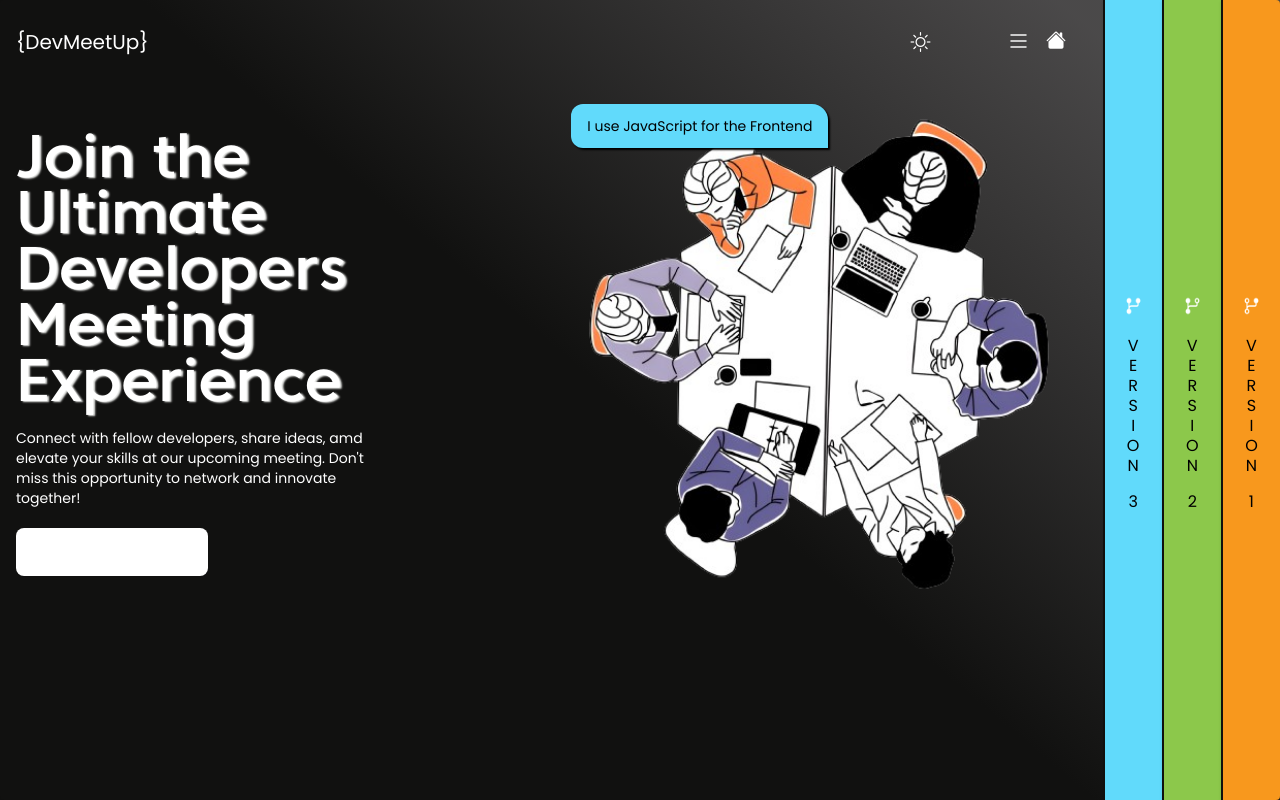
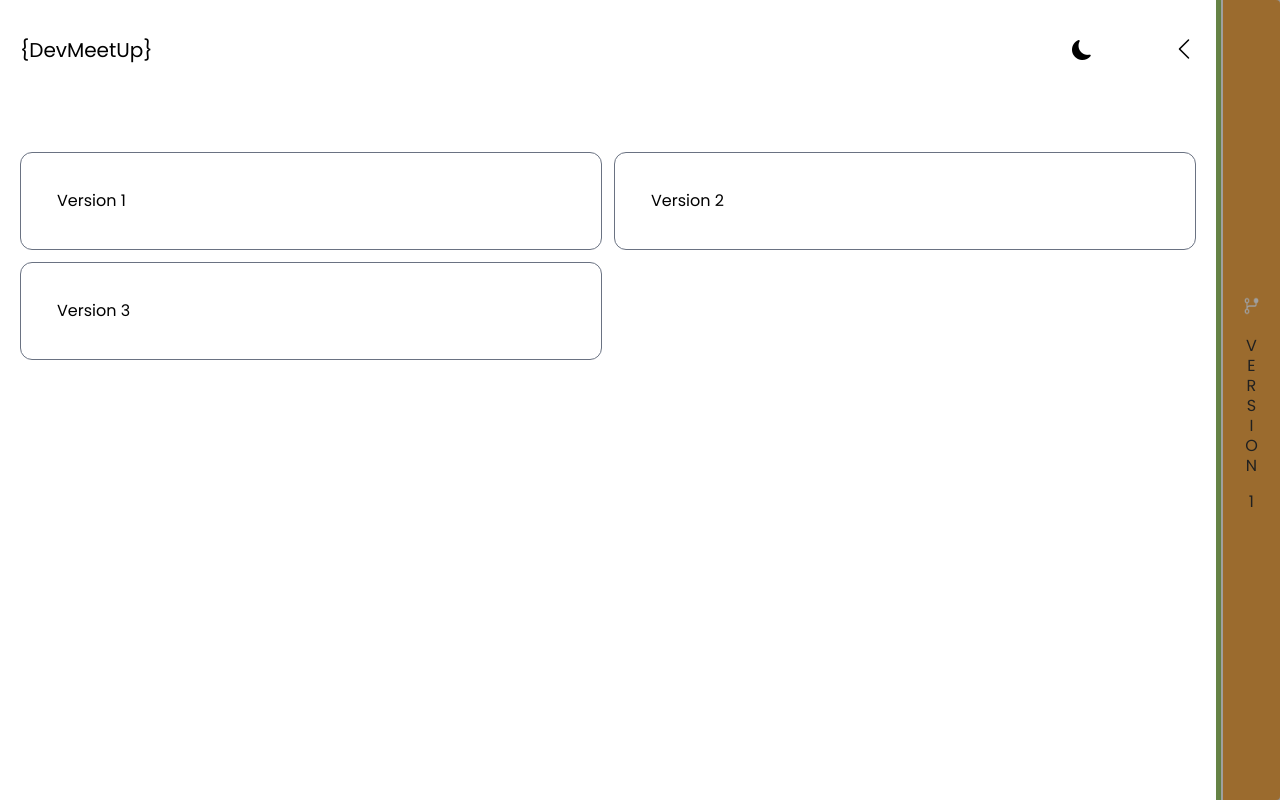
Before and after one commit to kid-us/DevMeetUp, a React (Vite) app: page / in a window 1280 px wide. Both pictures are taken after a click on the button 1018 px from the left and 42 px from the top of the page. Built offline with nearby package versions, Linux system fonts and the light colour scheme.

Commit message:
Menu added.

```diff
--- a/package.json
+++ b/package.json
@@ -11,6 +11,7 @@
   },
   "dependencies": {
     "@tailwindcss/vite": "^4.0.3",
+    "animate.css": "^4.1.1",
     "motion": "^12.0.11",
     "react": "^18.3.1",
     "react-dom": "^18.3.1",
--- a/src/App.tsx
+++ b/src/App.tsx
@@ -1,5 +1,6 @@
 import { Route, Routes } from "react-router-dom";
 import "./App.css";
+import "animate.css";
 import Home from "./components/Pages/Home";
 
 function App() {
--- /dev/null
+++ b/src/components/Navbar/Menu.tsx
@@ -0,0 +1,105 @@
+import { motion } from "motion/react";
+import { useEffect, useState } from "react";
+import { Link } from "react-router-dom";
+
+interface Props {
+  menuAnimation: string;
+  onClose: () => void;
+}
+
+const Menu = ({ onClose, menuAnimation }: Props) => {
+  const [savedTheme, setSavedTheme] = useState<string>("");
+
+  useEffect(() => {
+    const storedTheme = localStorage.getItem("theme");
+
+    if (storedTheme) {
+      document.body.classList.add(storedTheme);
+      setSavedTheme(storedTheme);
+    } else {
+      if (window.matchMedia("(prefers-color-scheme: dark)").matches) {
+        document.body.classList.add("dark");
+        localStorage.setItem("theme", "dark");
+        setSavedTheme("dark");
+      } else {
+        document.body.classList.add("light");
+        localStorage.setItem("theme", "light");
+        setSavedTheme("light");
+      }
+    }
+  }, []); // Run once on mount
+
+  const toggleTheme = () => {
+    const currentTheme = localStorage.getItem("theme");
+    const newTheme = currentTheme === "dark" ? "light" : "dark";
+
+    // Update state and document body classes
+    document.body.classList.remove("dark", "light");
+    document.body.classList.add(newTheme);
+    localStorage.setItem("theme", newTheme);
+    setSavedTheme(newTheme);
+  };
+  return (
+    <>
+      {/* Overlay */}
+      <div className="bg-neutral-700/50 fixed z-10 top-0 left-0 w-full h-[100dvh]"></div>
+      <div
+        className={`fixed z-50 top-0 left-0 w-[95%] bg-background h-screen bg-secondary animate__animated ${menuAnimation}`}
+      >
+        <div className="py-7 px-5">
+          <div className="flex justify-between text-xl mb-10">
+            <Link to={"/"} className="font-bold relative py-[8px] text-xl">
+              {"{DevMeetUp}"}
+            </Link>
+
+            <div className="flex gap-x-6">
+              <button
+                onClick={toggleTheme}
+                className={`${
+                  savedTheme === "light" ? "bi-moon-fill" : "bi-brightness-high"
+                } lg:me-14 text-xl`}
+              ></button>
+
+              <button
+                onClick={onClose}
+                className="bi-chevron-left text-2xl"
+              ></button>
+            </div>
+          </div>
+
+          <div className="grid grid-cols-2 gap-3 mt-20">
+            <motion.a
+              href="/"
+              //   initial={{ opacity: 0 }}
+              //   animate={{ opacity: 1 }}
+              //   transition={{ delay: 0.3, duration: 0.5 }}
+              className="rounded-xl border border-gray-500 p-9"
+            >
+              Version 1
+            </motion.a>
+            <motion.a
+              href="/"
+              //   initial={{ opacity: 0 }}
+              //   animate={{ opacity: 1 }}
+              //   transition={{ delay: 0.3, duration: 0.5 }}
+              className="rounded-xl border border-gray-500 p-9"
+            >
+              Version 2
+            </motion.a>
+            <motion.a
+              href="/"
+              //   initial={{ opacity: 0 }}
+              //   animate={{ opacity: 1 }}
+              //   transition={{ delay: 0.3, duration: 0.5 }}
+              className="rounded-xl border border-gray-500 p-9"
+            >
+              Version 3
+            </motion.a>
+          </div>
+        </div>
+      </div>
+    </>
+  );
+};
+
+export default Menu;
--- a/src/components/Navbar/Navbar.tsx
+++ b/src/components/Navbar/Navbar.tsx
@@ -1,9 +1,11 @@
 import { motion } from "motion/react";
 import { useEffect, useState } from "react";
 import { Link } from "react-router-dom";
+import Menu from "./Menu";
 
 const Navbar = () => {
   const [savedTheme, setSavedTheme] = useState<string>("");
+  const [viewMenu, setViewMenu] = useState<boolean>(false);
 
   useEffect(() => {
     const storedTheme = localStorage.getItem("theme");
@@ -35,6 +37,18 @@ const Navbar = () => {
     setSavedTheme(newTheme);
   };
 
+  const [animationClass, setAnimationClass] = useState<string>(
+    "animate__fadeInLeft"
+  );
+
+  const handleCloseMenu = () => {
+    setAnimationClass("animate__fadeOutLeft");
+    setTimeout(() => {
+      setViewMenu(false);
+      setAnimationClass("animate__fadeInLeft");
+    }, 500);
+  };
+
   return (
     <>
       <motion.div className=" w-full top-0 left-0 z-50">
@@ -51,12 +65,23 @@ const Navbar = () => {
             ></button>
 
             <button
-              onClick={toggleTheme}
+              onClick={() => {
+                toggleTheme;
+                setViewMenu(true);
+              }}
               className={`bi-list lg:me-14 text-2xl`}
             ></button>
           </div>
         </div>
       </motion.div>
+
+      {/* Menu */}
+      {viewMenu && (
+        <Menu
+          onClose={() => handleCloseMenu()}
+          menuAnimation={animationClass}
+        />
+      )}
     </>
   );
 };
```
Also changed, not shown: 1 other file (tests, documents, lock files or other folders).
